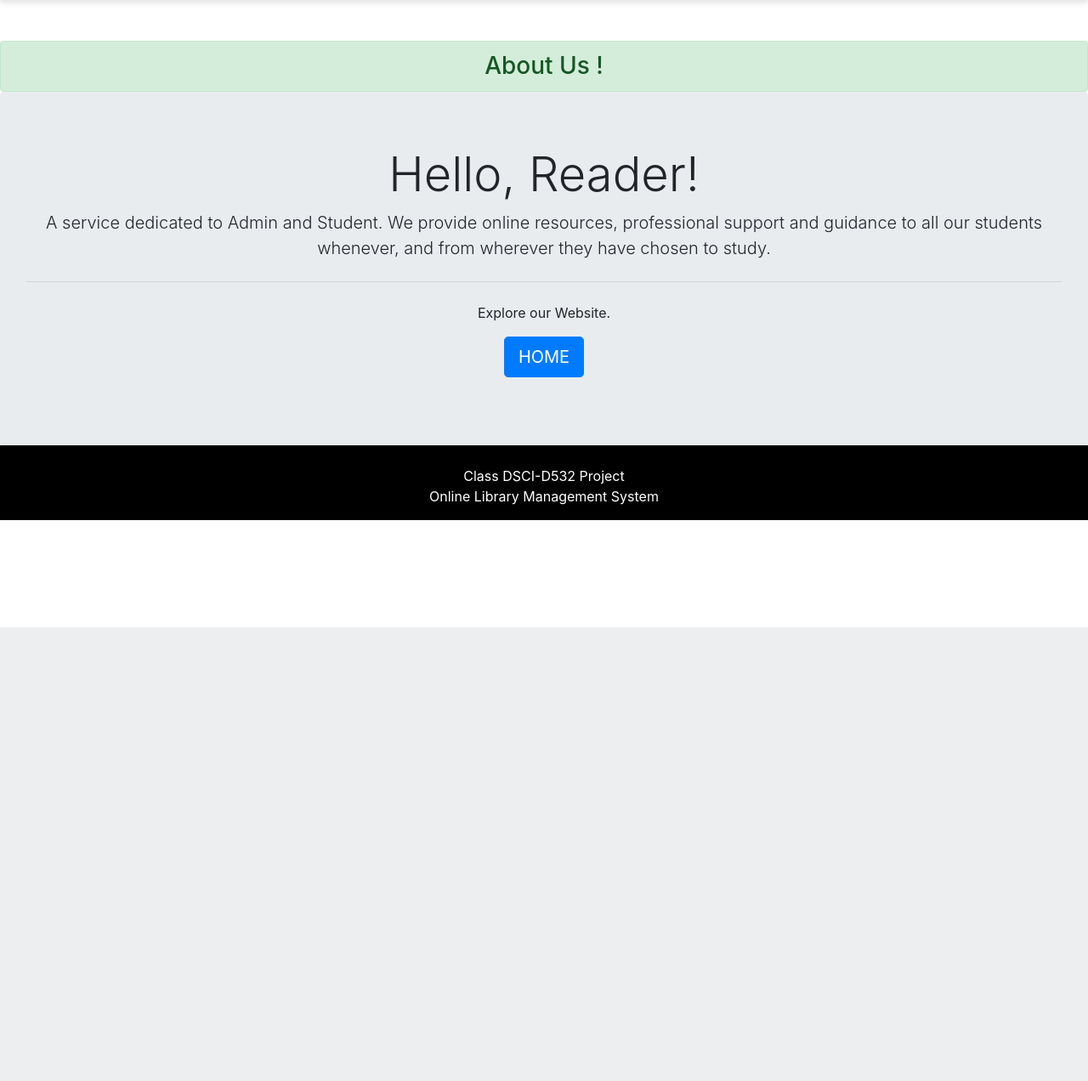
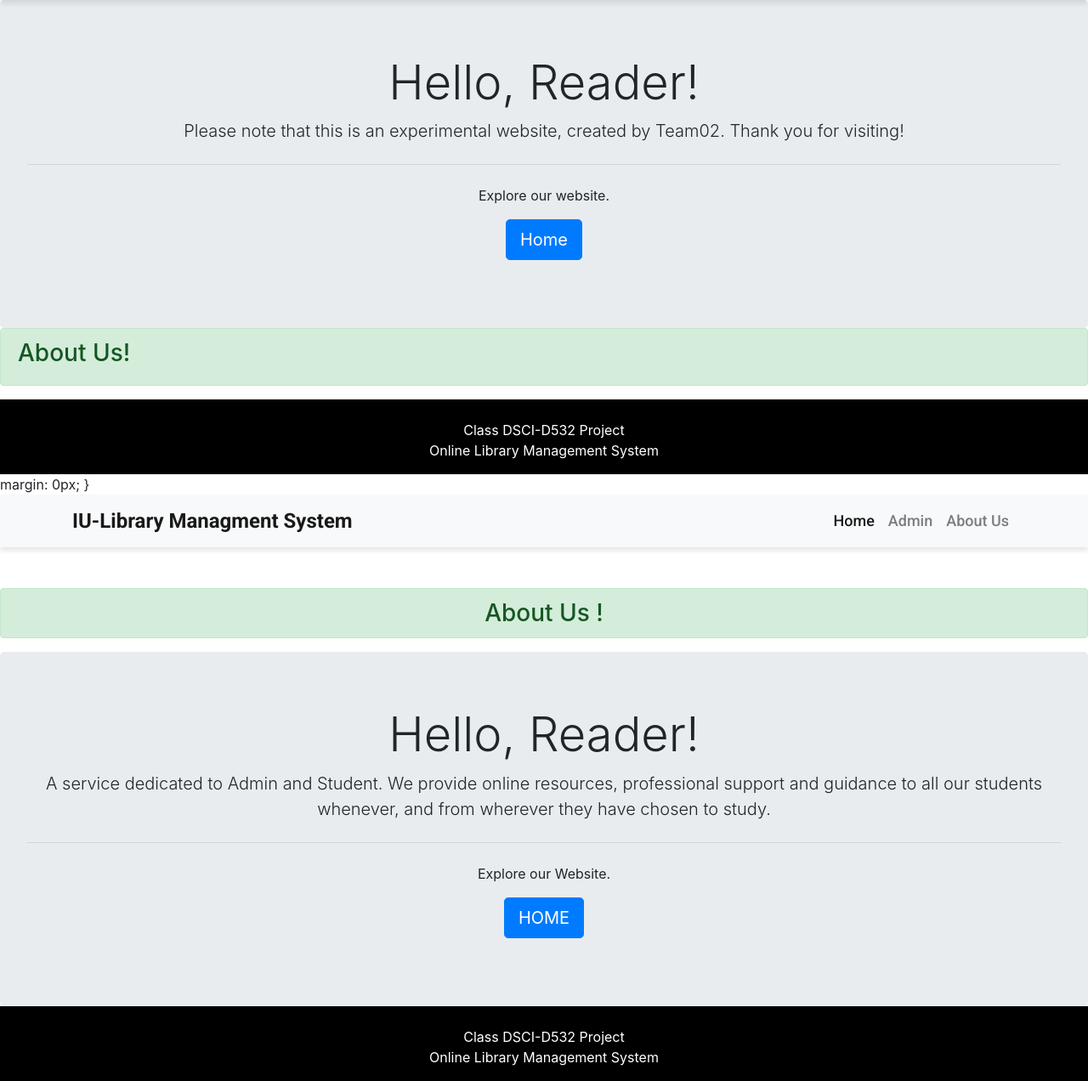
Before and after one commit to MustafaAlsaegh/Library, a Django app: template librarymanagement/templates/library/aboutus.html in a window 1280 px wide. Shown: the part 62-1334 px from the top of the page at 85% size. Before the commit the page ends 800 px from the top, so only its background shows below. Run offline with Django 3.2, Linux system fonts and the light colour scheme; the template is opened without the code that fills it, so the values that code supplies are empty; some libraries are stand-ins or nearby versions.

Commit message:
Update aboutus.html

```diff
--- a/librarymanagement/templates/library/aboutus.html
+++ b/librarymanagement/templates/library/aboutus.html
@@ -19,7 +19,79 @@
     .jumbotron h1{
       text-align: center;
     }
-    .alert{
+    .alert{<!DOCTYPE html>
+{% load static %}
+<html lang="en">
+<head>
+  <meta charset="UTF-8">
+  <meta name="viewport" content="width=device-width, initial-scale=1, shrink-to-fit=no">
+  <title>LMS | About Us</title>
+  <link rel="stylesheet" href="https://stackpath.bootstrapcdn.com/bootstrap/4.3.1/css/bootstrap.min.css">
+  <link rel="stylesheet" href="https://maxcdn.bootstrapcdn.com/font-awesome/4.7.0/css/font-awesome.min.css">
+  <script src="https://ajax.googleapis.com/ajax/libs/jquery/3.3.1/jquery.min.js"></script>
+  <script src="https://cdnjs.cloudflare.com/ajax/libs/popper.js/1.14.7/umd/popper.min.js"></script>
+  <script src="https://stackpath.bootstrapcdn.com/bootstrap/4.3.1/js/bootstrap.min.js"></script>
+  <style>
+    body {
+      font-family: Arial, sans-serif;
+    }
+    .jumbotron {
+      background-color: #f8f9fa;
+      margin: 0;
+    }
+    .jumbotron h1 {
+      font-size: 3rem;
+      text-align: center;
+    }
+    .jumbotron p {
+      font-size: 1.5rem;
+      text-align: center;
+    }
+    .lead {
+      font-size: 1.25rem;
+    }
+    .btn-primary {
+      background-color: #007bff;
+      border-color: #007bff;
+    }
+    .btn-primary:hover {
+      background-color: #0062cc;
+      border-color: #005cbf;
+    }
+    .alert-success {
+      background-color: #d4edda;
+      border-color: #c3e6cb;
+      color: #155724;
+      font-size: 1.5rem;
+      text-align: center;
+      margin: 0;
+    }
+  </style>
+</head>
+<body>
+
+{% include "library/navbar.html" %}
+
+<div class="jumbotron">
+  <h1 class="display-4">Hello, Reader!</h1>
+  <p class="lead">Please note that this is an experimental website, created by Team02.
+     Thank you for visiting!</p>
+  <hr class="my-4">
+  <p>Explore our website.</p>
+  <p class="lead">
+    <a class="btn btn-primary btn-lg" href="/" role="button">Home</a>
+  </p>
+</div>
+
+<div class="alert alert-success">
+  <h3>About Us!</h3>
+</div>
+
+{% include "library/footer.html" %}
+
+</body>
+</html>
+
       margin: 0px;
     }
     </style>
```
